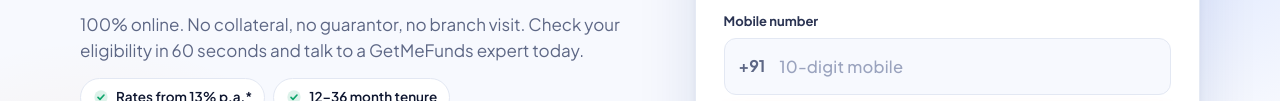
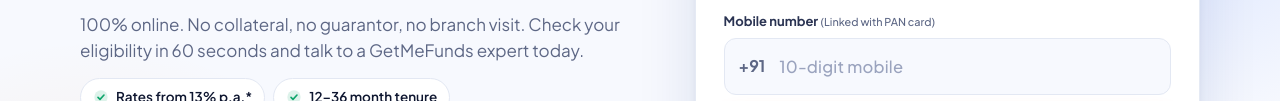
Before and after one commit to solutiongrid/Loanspeed, a plain HTML site: page index.html in a window 1280 px wide. Shown: the part 365-466 px from the top of the page. Drawn offline with Linux system fonts and the light colour scheme.

Commit message:
Update index.html

```diff
--- a/index.html
+++ b/index.html
@@ -516,7 +516,7 @@ footer{padding:34px 0 calc(110px + env(safe-area-inset-bottom))}
             <div class="err-msg">Please enter your full name as on PAN</div>
           </div>
           <div class="field" data-f="mobile">
-            <label for="mobile">Mobile number</label>
+            <label for="mobile">Mobile number <small>(Linked with PAN card)</small></label>
             <div class="inp"><span class="pre">+91</span><input id="mobile" name="mobile" type="tel" enterkeyhint="go" inputmode="numeric" placeholder="10-digit mobile" autocomplete="tel-national" maxlength="10"><span class="suf" id="mobOk"></span></div>
             <div class="err-msg">Enter a valid 10-digit mobile number</div>
           </div>
```
